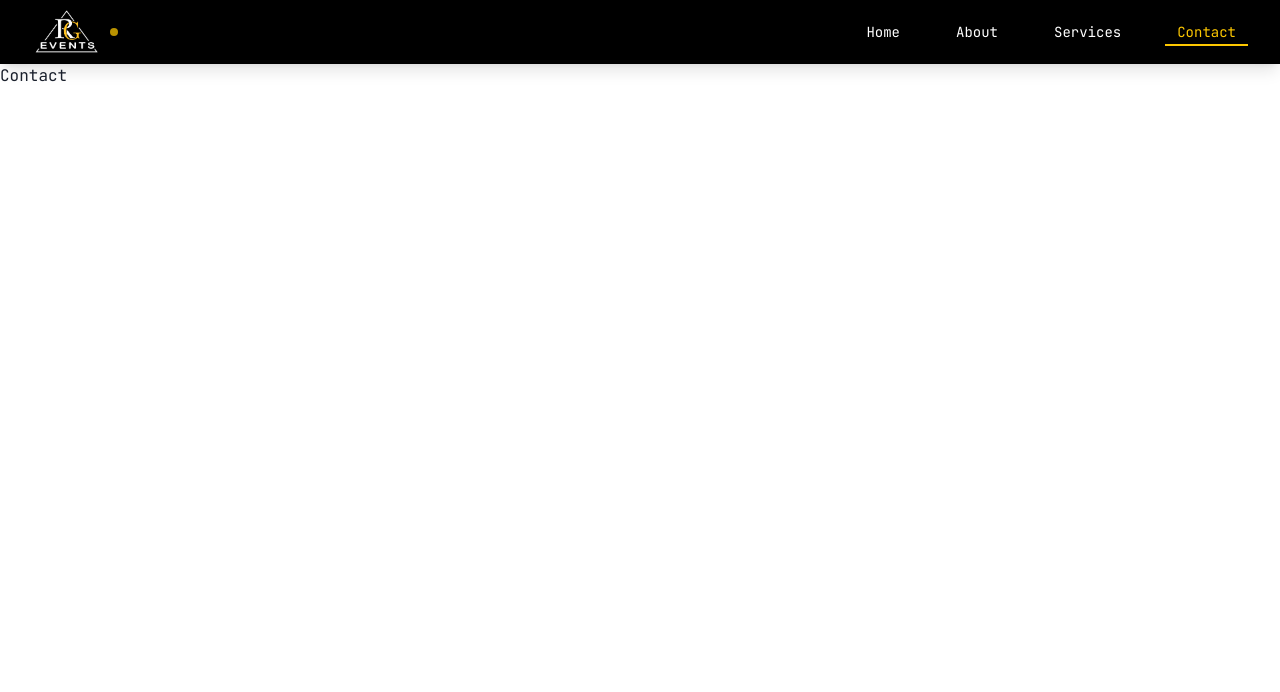
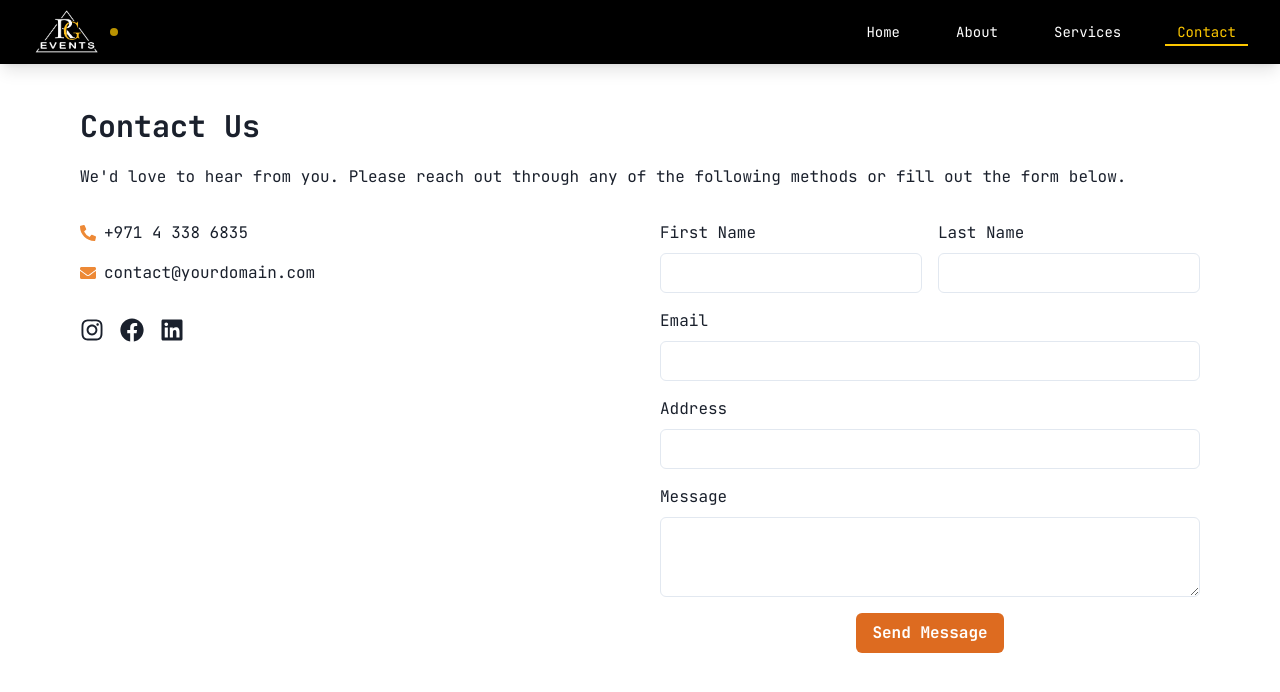
Before and after one commit to glenjaysondmello/Event-Website, a React (Vite) app: page /contact in a window 1280 px wide. Shown: the top 692 px of the page. Built offline with nearby package versions, Linux system fonts and the light colour scheme.

Commit message:
implemented contact page

```diff
--- a/src/components/Contact.tsx
+++ b/src/components/Contact.tsx
@@ -1,5 +1,152 @@
+import { useRef } from "react";
+import {
+  Box,
+  Button,
+  FormControl,
+  FormLabel,
+  FormErrorMessage,
+  Input,
+  Textarea,
+  VStack,
+  HStack,
+  Text,
+  Icon,
+  Link,
+  useToast,
+} from "@chakra-ui/react";
+
+import { useForm } from "react-hook-form";
+import { zodResolver } from "@hookform/resolvers/zod";
+import {
+  FaPhoneAlt,
+  FaEnvelope,
+  FaInstagram,
+  FaFacebook,
+  FaLinkedin,
+} from "react-icons/fa";
+import * as z from "zod";
+import emailjs from "@emailjs/browser";
+
+const schema = z.object({
+  firstName: z.string().min(1, "First name is required"),
+  lastName: z.string().min(1, "Last name is required"),
+  email: z.string().email("Invalid email address"),
+  address: z.string().optional(),
+  message: z.string().min(1, "Message is required"),
+});
+
 const Contact = () => {
-  return <div>Contact</div>;
+  const formRef = useRef<HTMLFormElement>(null);
+  const toast = useToast();
+
+  const {
+    register,
+    handleSubmit,
+    formState: { errors, isSubmitting },
+    reset,
+  } = useForm({
+    resolver: zodResolver(schema),
+  });
+
+  const onSubmit = async () => {
+    try {
+      if (!formRef.current) return;
+
+      await emailjs.sendForm(
+        "service_k9b8co2",
+        "template_hucnx27",
+        formRef.current,
+        "Q19M-h5lOEhdYtq8D"
+      );
+      toast({
+        title: "Message sent successfully!",
+        status: "success",
+        duration: 4000,
+        isClosable: true,
+      });
+      reset();
+    } catch (error) {
+      console.error(error);
+      toast({
+        title: "Failed to send message.",
+        status: "error",
+        duration: 4000,
+        isClosable: true,
+      });
+    }
+  };
+
+  return (
+    <Box px={4} py={10} maxW="6xl" mx="auto">
+      <Text fontSize="3xl" fontWeight="bold" mb={4}>
+        Contact Us
+      </Text>
+      <Text fontSize="md" mb={8}>
+        We'd love to hear from you. Please reach out through any of the
+        following methods or fill out the form below.
+      </Text>
+
+      <HStack spacing={10} alignItems="flex-start" flexWrap="wrap">
+        <VStack align="start" spacing={4} flex={1}>
+          <HStack>
+            <Icon as={FaPhoneAlt} color="orange.400" />
+            <Link href="tel:+971 4 338 6835">+971 4 338 6835</Link>
+          </HStack>
+          <HStack>
+            <Icon as={FaEnvelope} color="orange.400" />
+            <Link href="mailto:contact@yourdomain.com">
+              contact@yourdomain.com
+            </Link>
+          </HStack>
+          <HStack spacing={4} pt={4}>
+            <Link href="https://instagram.com" isExternal>
+              <Icon as={FaInstagram} boxSize={6} />
+            </Link>
+            <Link href="https://facebook.com" isExternal>
+              <Icon as={FaFacebook} boxSize={6} />
+            </Link>
+            <Link href="https://linkedin.com" isExternal>
+              <Icon as={FaLinkedin} boxSize={6} />
+            </Link>
+          </HStack>
+        </VStack>
+
+        <Box as="form" ref={formRef} onSubmit={handleSubmit(onSubmit)} flex={1}>
+          <VStack spacing={4}>
+            <HStack spacing={4} w="100%">
+              <FormControl isInvalid={!!errors.firstName}>
+                <FormLabel>First Name</FormLabel>
+                <Input {...register("firstName")} name="firstName" />
+                <FormErrorMessage>{errors.firstName?.message}</FormErrorMessage>
+              </FormControl>
+              <FormControl isInvalid={!!errors.lastName}>
+                <FormLabel>Last Name</FormLabel>
+                <Input {...register("lastName")} name="lastName" />
+                <FormErrorMessage>{errors.lastName?.message}</FormErrorMessage>
+              </FormControl>
+            </HStack>
+            <FormControl isInvalid={!!errors.email}>
+              <FormLabel>Email</FormLabel>
+              <Input {...register("email")} name="email" />
+              <FormErrorMessage>{errors.email?.message}</FormErrorMessage>
+            </FormControl>
+            <FormControl>
+              <FormLabel>Address</FormLabel>
+              <Input {...register("address")} name="address" />
+            </FormControl>
+            <FormControl isInvalid={!!errors.message}>
+              <FormLabel>Message</FormLabel>
+              <Textarea {...register("message")} name="message" />
+              <FormErrorMessage>{errors.message?.message}</FormErrorMessage>
+            </FormControl>
+            <Button type="submit" colorScheme="orange" isLoading={isSubmitting}>
+              Send Message
+            </Button>
+          </VStack>
+        </Box>
+      </HStack>
+    </Box>
+  );
 };
 
 export default Contact;
```
Also changed, not shown: package.json (+7 -1 lines), 1 other file (tests, documents, lock files or other folders).
